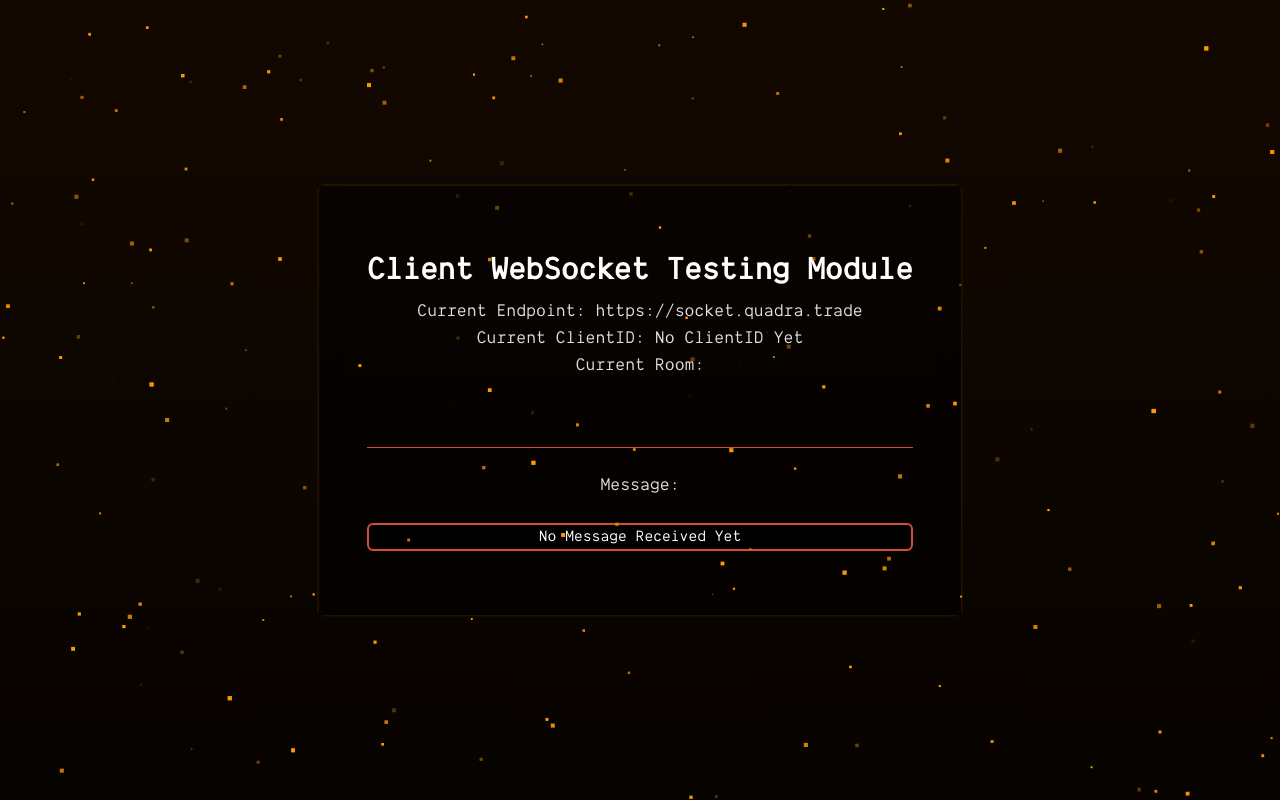
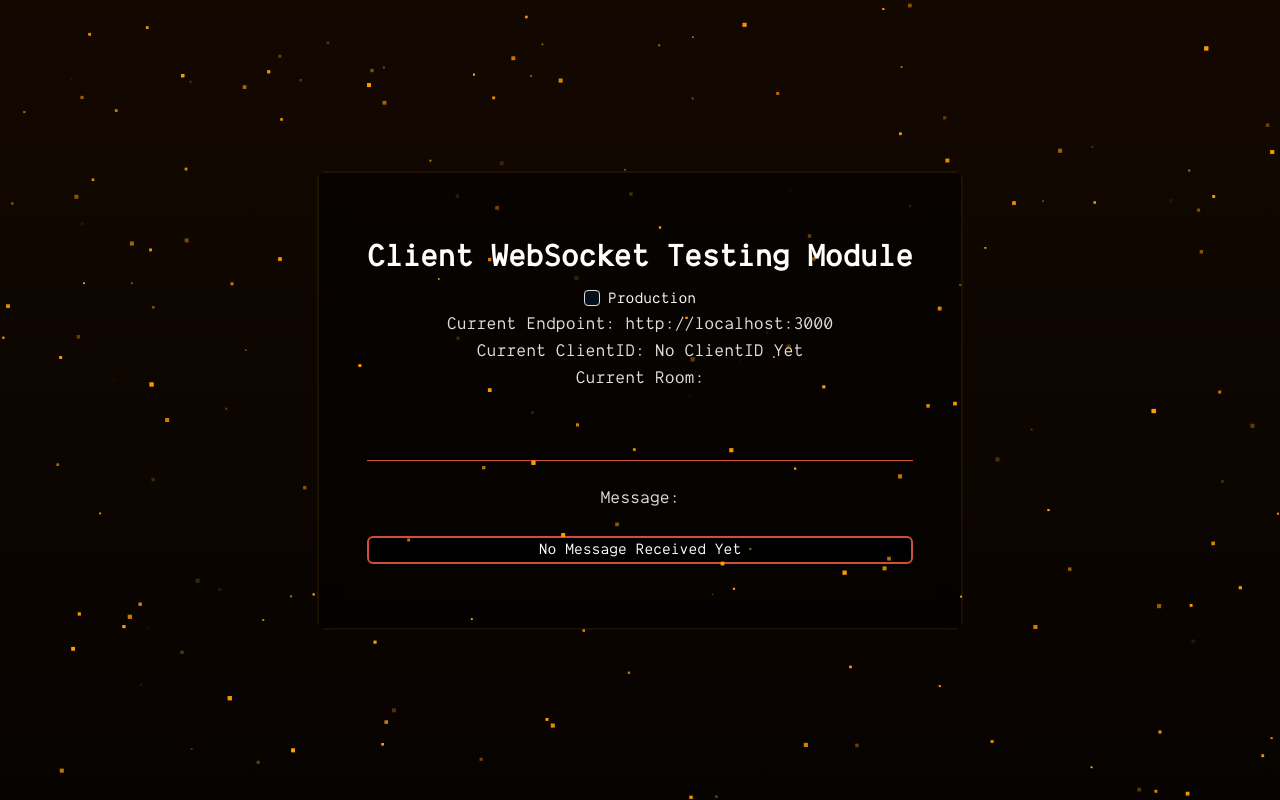
Before and after one commit to Shavvimal/websocket_client_test, a React app: page / in a window 1280 px wide. Built offline with nearby package versions, Linux system fonts and the light colour scheme; no server answers; what i18next-xhr-backend would draw is missing.

Commit message:
updated checkbox

```diff
--- a/src/pages/Home/index.js
+++ b/src/pages/Home/index.js
@@ -3,14 +3,15 @@ import { ParticlesComponent, Form } from "../../components";
 import socketIOClient from "socket.io-client";
 
 function SignUp() {
-  const production = true;
-  const endpoint = production
-    ? "https://socket.quadra.trade"
-    : "http://localhost:4000";
   const [room, setRoom] = useState("");
   const [message, setMessage] = useState("No Message Received Yet");
   const [clientID, setClientID] = useState("No ClientID Yet");
   const [socket, setSocket] = useState(null);
+  const [isChecked, setIsChecked] = useState(false);
+
+  const endpoint = !isChecked
+    ? "http://localhost:3000"
+    : "https://socket.quadra.trade";
 
   useEffect(() => {
     const socket = socketIOClient(endpoint);
@@ -21,7 +22,7 @@ function SignUp() {
       setMessage(JSON.stringify(message));
     });
     setSocket(socket);
-  }, []);
+  }, [endpoint]);
 
   useEffect(() => {
     socket ? socket.emit("join-channel", room) : null;
@@ -31,6 +32,9 @@ function SignUp() {
     if (e.keyCode == 13) {
       setRoom(e.target.value);
     }
+  };
+  const handleOnChange = () => {
+    setIsChecked(!isChecked);
   };
 
   return (
@@ -50,6 +54,22 @@ function SignUp() {
                   <h3 className="h3 text-3xl text-white mb-2 text-center">
                     Client WebSocket Testing Module
                   </h3>
+                  <div className="flex items-center justify-center">
+                    <input
+                      type="checkbox"
+                      id="production"
+                      name="production"
+                      className="form-check-input float-left cursor-pointer mr-2 w-4 h-4 text-orange-500 bg-gray-100 rounded border-gray-300 focus:ring-orange-500 focus:ring-0 transition duration-200 focus:ring-offset-0"
+                      checked={isChecked}
+                      onChange={handleOnChange}
+                    ></input>
+                    <label
+                      className="form-check-label inline-block text-white pt-0.5"
+                      htmlFor="production"
+                    >
+                      Production
+                    </label>
+                  </div>
                   <p className="text-gray-300 text-lg mb-6 text-center">
                     Current Endpoint: {endpoint}
                     <br />
```
